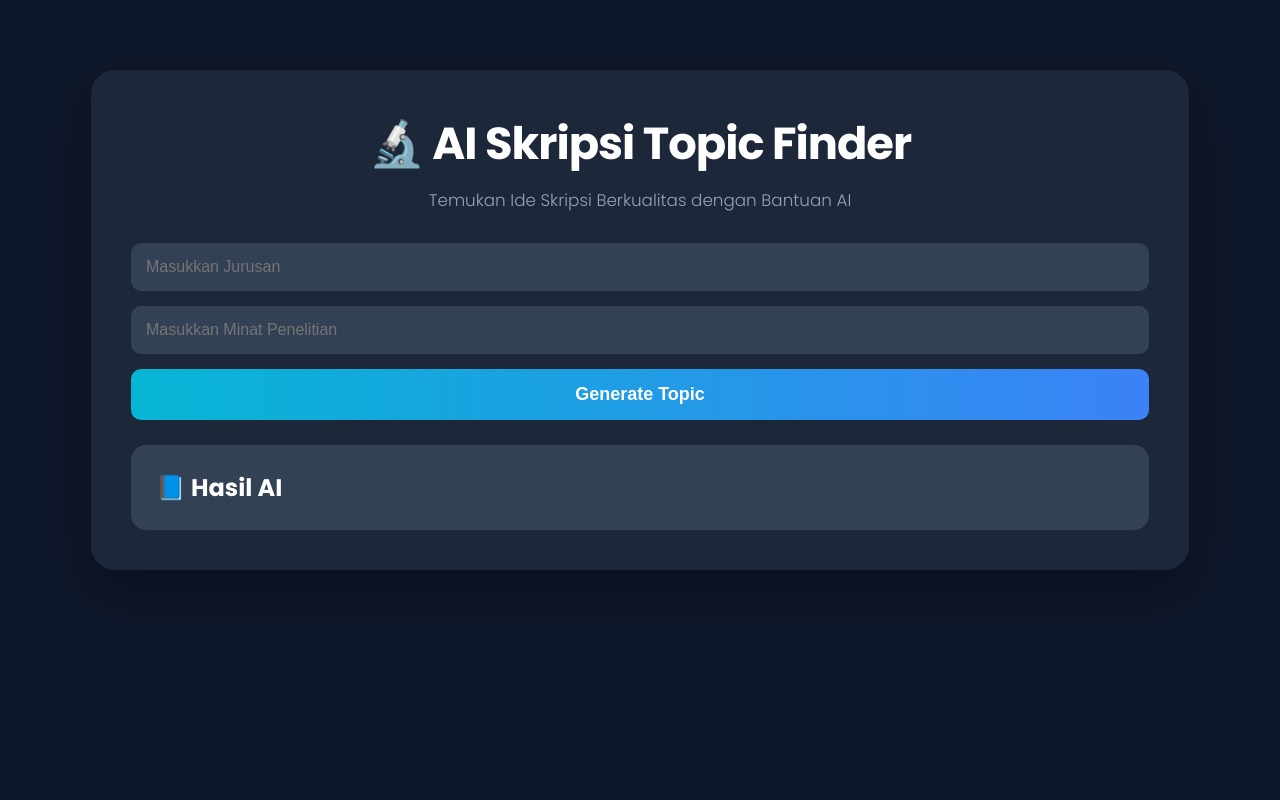
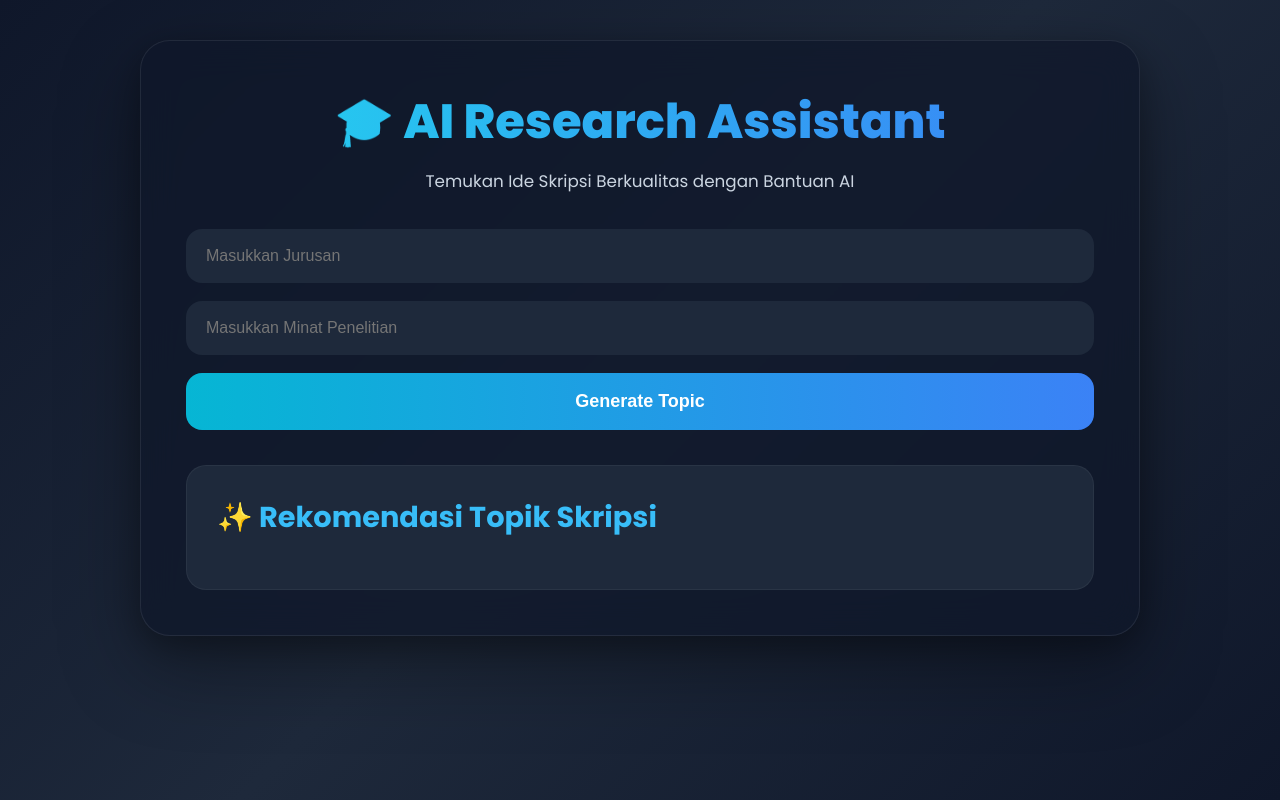
Before and after one commit to dhaviafif-ops/skripsi-topic-finder, a plain HTML site: page frontend/index.html in a window 1280 px wide. Drawn offline with Linux system fonts and the light colour scheme.

Commit message:
modern glassmorphism UI

```diff
--- a/frontend/index.html
+++ b/frontend/index.html
@@ -17,7 +17,7 @@
 
   <div class="container">
 
-    <h1>🔬 AI Skripsi Topic Finder</h1>
+    <h1>🎓 AI Research Assistant</h1>
     <p class="subtitle">
     Temukan Ide Skripsi Berkualitas dengan Bantuan AI
     </p>
@@ -44,7 +44,7 @@
 
     <div class="result-box">
 
-      <h2>📘 Hasil AI</h2>
+      <h2>✨ Rekomendasi Topik Skripsi</h2>
 
       <div id="result"></div>
 
--- a/frontend/style.css
+++ b/frontend/style.css
@@ -1,144 +1,195 @@
-* {
-    margin: 0;
-    padding: 0;
-    box-sizing: border-box;
+@import url('https://fonts.googleapis.com/css2?family=Poppins:wght@300;400;500;600;700;800&display=swap');
+
+*{
+    margin:0;
+    padding:0;
+    box-sizing:border-box;
 }
 
-@import url('https://fonts.googleapis.com/css2?family=Poppins:wght@300;400;500;600;700;800&display=swap');
-
-body {
-    font-family: 'Poppins', sans-serif;
-    background: #0f172a;
-    color: white;
-    min-height: 100vh;
-    padding: 30px;
-    margin: 0;
+body{
+    font-family:'Poppins',sans-serif;
+    background:linear-gradient(
+        135deg,
+        #0f172a 0%,
+        #1e293b 50%,
+        #0f172a 100%
+    );
+    min-height:100vh;
+    color:white;
+    display:flex;
+    justify-content:center;
+    align-items:flex-start;
+    padding:40px 20px;
 }
 
-.container {
-    width: 90%;
-    max-width: 1100px;
-    margin: 40px auto;
-    padding: 40px;
-    background: rgba(30, 41, 59, 0.95);
-    border-radius: 24px;
-    box-shadow: 0 20px 50px rgba(0,0,0,0.3);
-}
+.container{
+    width:100%;
+    max-width:1000px;
+
+    background:rgba(15,23,42,0.75);
+    backdrop-filter:blur(18px);
+
+    border:1px solid rgba(255,255,255,0.08);
+
+    border-radius:30px;
+
+    padding:45px;
+
+    box-shadow:
+        0 10px 30px rgba(0,0,0,.25),
+        0 30px 80px rgba(0,0,0,.35);
 }
 
-h1 {
-    text-align: center;
-    margin-bottom: 25px;
+h1{
+    text-align:center;
+    font-size:3rem;
+    font-weight:800;
+    margin-bottom:10px;
+
+    background:linear-gradient(
+        90deg,
+        #22d3ee,
+        #3b82f6
+    );
+
+    -webkit-background-clip:text;
+    -webkit-text-fill-color:transparent;
 }
 
-input {
-    width: 100%;
-    padding: 15px;
-    margin-bottom: 15px;
-    border: none;
-    border-radius: 10px;
-    background: #334155;
-    color: white;
-    font-size: 16px;
+.subtitle{
+    text-align:center;
+    color:#cbd5e1;
+    font-size:1.05rem;
+    margin-bottom:35px;
 }
 
-button {
-    width: 100%;
-    padding: 15px;
-    border: none;
-    border-radius: 10px;
-    background: linear-gradient(
+.input-group{
+    display:flex;
+    flex-direction:column;
+    gap:18px;
+}
+
+input{
+    width:100%;
+    padding:18px 20px;
+
+    border:none;
+    outline:none;
+
+    border-radius:16px;
+
+    background:#1e293b;
+    color:white;
+
+    font-size:16px;
+
+    transition:.3s;
+}
+
+input:focus{
+    border:1px solid #38bdf8;
+
+    box-shadow:
+        0 0 0 4px rgba(56,189,248,.15);
+}
+
+button{
+    width:100%;
+    padding:18px;
+
+    border:none;
+    border-radius:16px;
+
+    background:linear-gradient(
         90deg,
         #06b6d4,
         #3b82f6
     );
-    color: white;
-    font-size: 18px;
-    font-weight: bold;
-    cursor: pointer;
+
+    color:white;
+
+    font-size:18px;
+    font-weight:700;
+
+    cursor:pointer;
+
+    transition:.3s;
 }
 
-button:hover {
-    opacity: 0.9;
+button:hover{
+    transform:translateY(-3px);
+
+    box-shadow:
+        0 10px 25px rgba(59,130,246,.35);
 }
 
-#loading {
-    display: none;
-    text-align: center;
-    margin-top: 20px;
+.result-box{
+    margin-top:35px;
+
+    background:#1e293b;
+
+    border-radius:20px;
+
+    padding:30px;
+
+    border:1px solid rgba(255,255,255,.05);
+
+    max-height:650px;
+
+    overflow-y:auto;
 }
 
-.result-box {
-    margin-top: 25px;
-    background: #334155;
-    padding: 25px;
-    border-radius: 15px;
-
-    max-height: 500px;
-    overflow-y: auto;
-    overflow-x: hidden;
+.result-box h2{
+    margin-bottom:20px;
+    color:#38bdf8;
+    font-size:1.8rem;
 }
 
-#result {
-    white-space: pre-wrap;
-    word-wrap: break-word;
-    overflow-wrap: break-word;
-    line-height: 1.8;
-    font-size: 16px;
-    max-width: 100%;
+#result{
+    font-family:'Poppins',sans-serif;
+    font-size:15px;
+    line-height:1.9;
+    color:#e2e8f0;
+
+    white-space:pre-wrap;
+    word-wrap:break-word;
+    overflow-wrap:break-word;
 }
 
-pre {
-    white-space: pre-wrap;
-    word-wrap: break-word;
-    overflow-wrap: break-word;
+#loading{
+    text-align:center;
+    margin-top:20px;
 }
 
-::-webkit-scrollbar {
-    width: 8px;
+::-webkit-scrollbar{
+    width:8px;
 }
 
-::-webkit-scrollbar-thumb {
-    background: #64748b;
-    border-radius: 10px;
-}
-.result-box {
-    max-height: 500px;
-    overflow-y: auto;
-    overflow-x: hidden;
+::-webkit-scrollbar-track{
+    background:#1e293b;
 }
 
-#result {
-    white-space: pre-wrap;
-    word-wrap: break-word;
-    overflow-wrap: break-word;
-    max-width: 100%;
+::-webkit-scrollbar-thumb{
+    background:#475569;
+    border-radius:20px;
 }
 
-pre {
-    white-space: pre-wrap;
-    word-wrap: break-word;
-    overflow-wrap: break-word;
-}
-h1{
-    text-align:center;
-    font-size:2.5rem;
-    margin-bottom:10px;
+::-webkit-scrollbar-thumb:hover{
+    background:#64748b;
 }
 
-.subtitle{
-    text-align:center;
-    color:#94a3b8;
-    margin-bottom:30px;
-    font-size:1rem;
+@media(max-width:768px){
+
+    .container{
+        padding:25px;
+    }
+
+    h1{
+        font-size:2.1rem;
+    }
+
+    .subtitle{
+        font-size:.95rem;
+    }
+
 }
-h1 {
-    font-size: 2.8rem;
-    font-weight: 700;
-    letter-spacing: -1px;
-}
-
-.subtitle {
-    font-size: 1.05rem;
-    font-weight: 300;
-}
```
